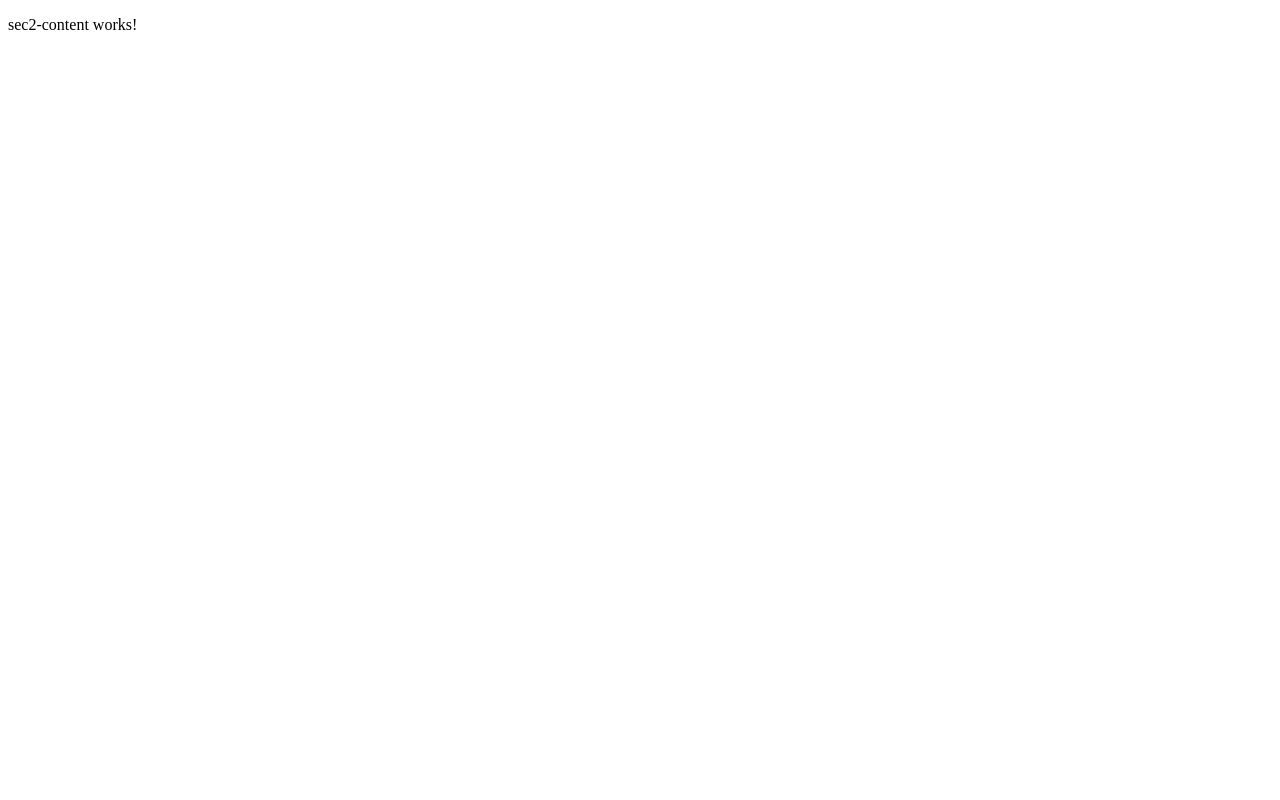
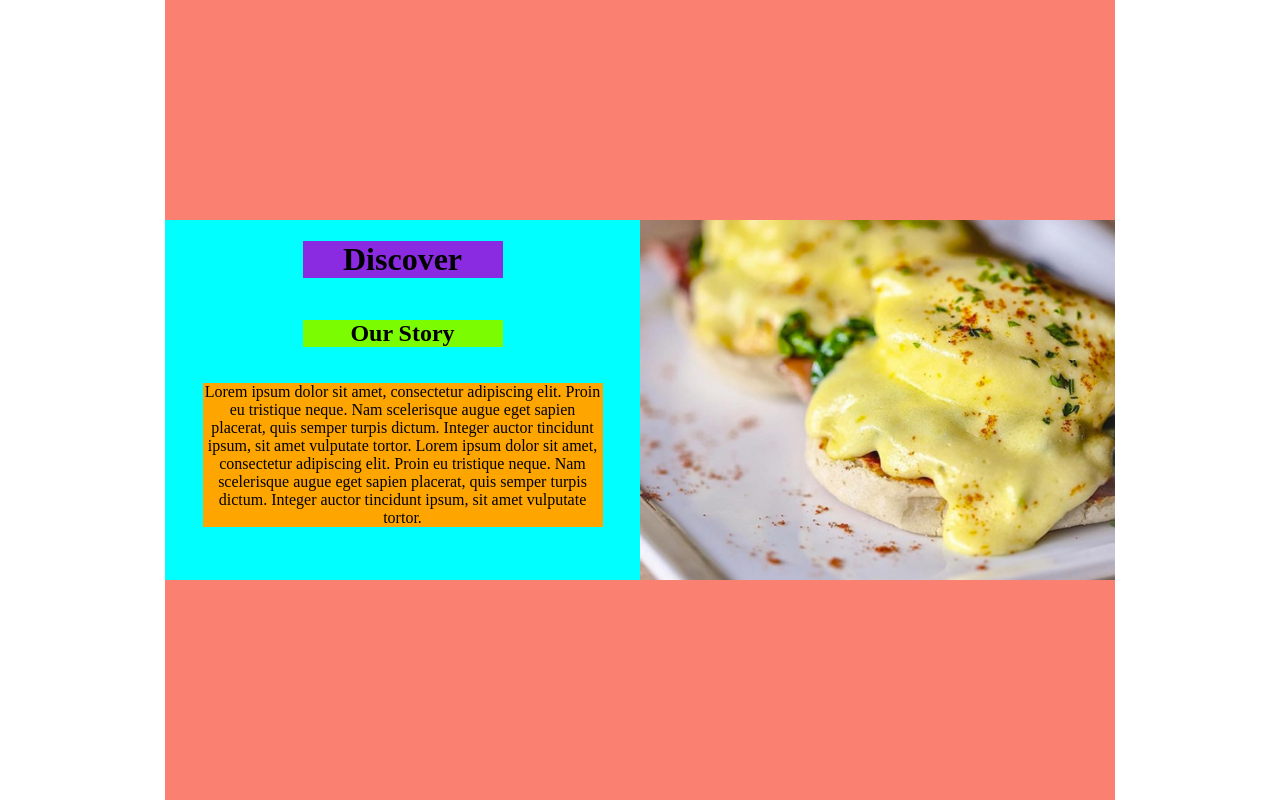
Before and after one commit to Federica87/Restaurant-template, an Angular app: page / in a window 1280 px wide. Built offline with nearby package versions, Linux system fonts and the light colour scheme.

Commit message:
add box, texts and img

```diff
--- a/src/app/app.module.ts
+++ b/src/app/app.module.ts
@@ -4,12 +4,14 @@ import { BrowserModule } from '@angular/platform-browser';
 import { AppComponent } from './app.component';
 import { Sec2ContainerComponent } from './components/section2/sec2-container/sec2-container.component';
 import { Sec2ContentComponent } from './components/section2/sec2-content/sec2-content.component';
+import { Sec2ImgComponent } from './components/section2/sec2-img/sec2-img.component';
 
 @NgModule({
   declarations: [
     AppComponent,
     Sec2ContainerComponent,
-    Sec2ContentComponent
+    Sec2ContentComponent,
+    Sec2ImgComponent
   ],
   imports: [
     BrowserModule
--- a/src/app/components/section2/sec2-container/sec2-container.component.css
+++ b/src/app/components/section2/sec2-container/sec2-container.component.css
@@ -0,0 +1,5 @@
+.sec2-container {
+    display:flex;
+    justify-content: center;
+    background-color: white;
+}
--- a/src/app/components/section2/sec2-content/sec2-content.component.css
+++ b/src/app/components/section2/sec2-content/sec2-content.component.css
@@ -0,0 +1,39 @@
+.display_sec2 {
+    background-color: salmon;
+    height: 100vh;
+    width: 950px;
+}
+.display_homesec2 {
+    display: flex;
+    flex-direction: row;
+}
+.text-sec2 {
+    background-color: aqua;
+    text-align: center;
+    width: 475px;
+    height: 360px;
+    display: flex;
+    flex-direction: column;
+    align-items: center;
+}
+.text-container {
+    align-self: center;
+}
+.titlesec2 {
+    background-color: blueviolet;
+    width: 200px;
+}
+.subtitlesec2 {
+    background-color: lawngreen;
+    width: 200px;
+
+}
+.fulltextsec2 {
+    background-color: orange;
+    width: 400px;
+
+}
+.img-sec2-container1 {
+    display: flex;
+    align-self: center;
+}
--- a/src/app/components/section2/sec2-content/sec2-content.component.html
+++ b/src/app/components/section2/sec2-content/sec2-content.component.html
@@ -1 +1,17 @@
-<p>sec2-content works!</p>
+<div class="display_sec2 display_homesec2">
+    <div class="text-container">
+     <div class="text-sec2">
+        <h1 class="titlesec2 ocra">Discover</h1>
+        <h2 class="subtitlesec2 nero">Our Story</h2>
+        <p class="fulltextsec2 grigiochiaro">Lorem ipsum dolor sit amet, consectetur adipiscing elit. Proin eu tristique neque.
+            Nam scelerisque augue eget sapien placerat, quis semper turpis dictum.
+            Integer auctor tincidunt ipsum, sit amet vulputate tortor.
+            Lorem ipsum dolor sit amet, consectetur adipiscing elit. Proin eu tristique neque.
+            Nam scelerisque augue eget sapien placerat, quis semper turpis dictum.
+            Integer auctor tincidunt ipsum, sit amet vulputate tortor. </p>
+     </div>
+    </div>
+    <div class="img-sec2-container1">
+     <app-sec2-img></app-sec2-img>
+    </div>
+</div>
--- /dev/null
+++ b/src/app/components/section2/sec2-img/sec2-img.component.css
@@ -0,0 +1,9 @@
+.imgsec2-container {
+  background-color: forestgreen;
+  display: flex;
+  flex-direction: column;
+}
+img {
+    width: 475px;
+    height: 360px;
+}
--- /dev/null
+++ b/src/app/components/section2/sec2-img/sec2-img.component.html
@@ -0,0 +1,3 @@
+<div class="imgsec2-container">
+    <img src="assets/imgSec2/img sezione 2.jpg">
+</div>
--- /dev/null
+++ b/src/app/components/section2/sec2-img/sec2-img.component.ts
@@ -0,0 +1,15 @@
+import { Component, OnInit } from '@angular/core';
+
+@Component({
+  selector: 'app-sec2-img',
+  templateUrl: './sec2-img.component.html',
+  styleUrls: ['./sec2-img.component.css']
+})
+export class Sec2ImgComponent implements OnInit {
+
+  constructor() { }
+
+  ngOnInit(): void {
+  }
+
+}
--- a/src/styles.css
+++ b/src/styles.css
@@ -5,3 +5,6 @@
   --grigioscuro: #3E3836;
   --grigiochiaro: #9E9285;
 }
+body {
+  margin: 0px;
+}
```
